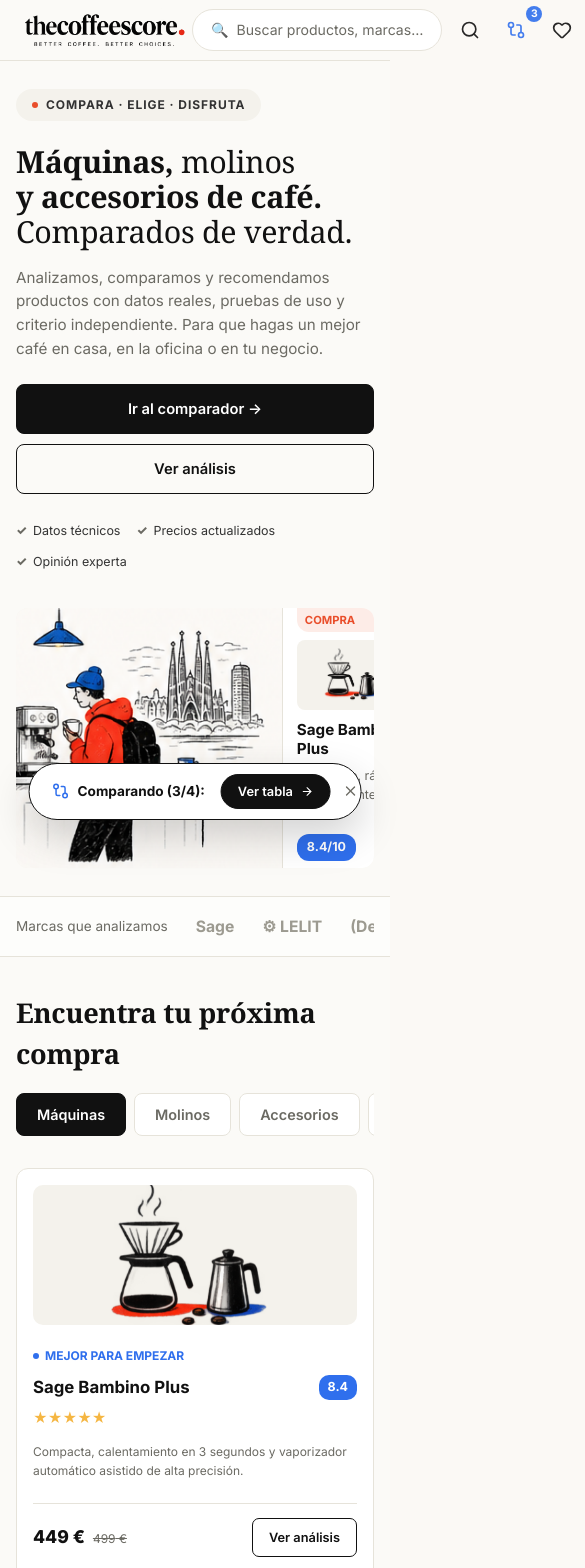
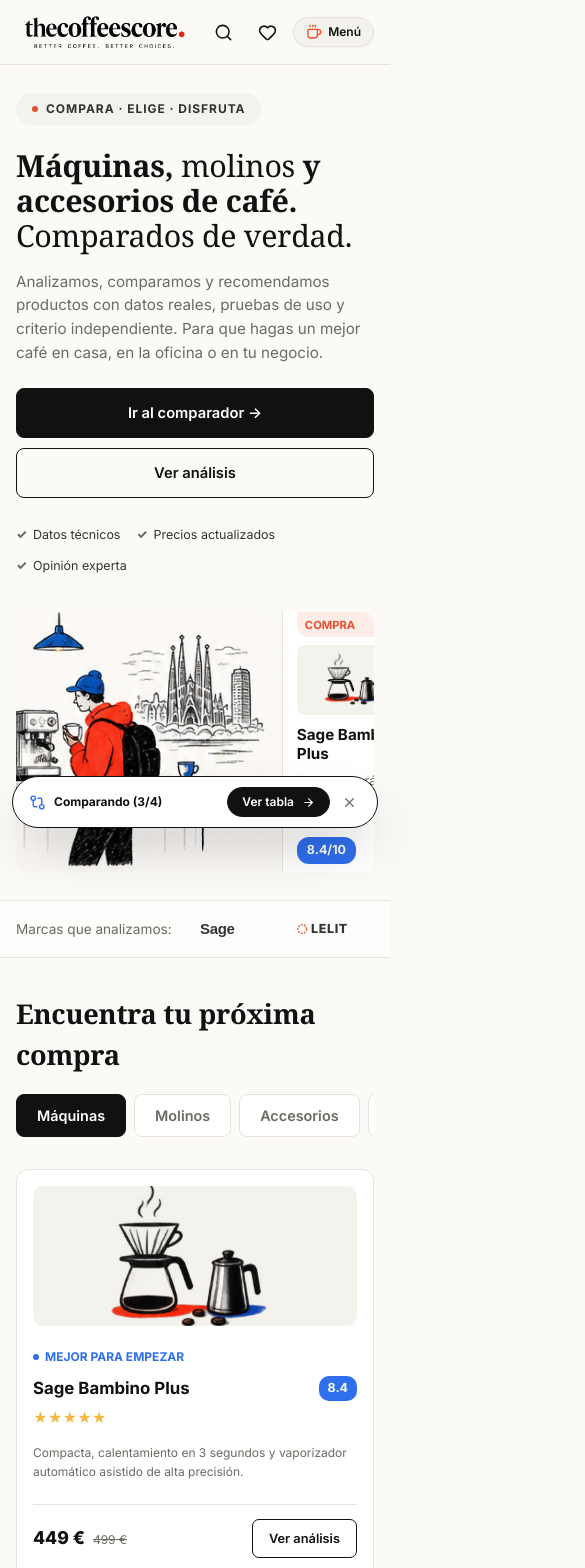
Before and after one commit to edgarion/thecoffeescore, a React (Vite) app: page / in a window 390 px wide. Shown: the top 1568 px of the page, 585 px wide, since content can reach past the window. Built offline with nearby package versions, Linux system fonts and the light colour scheme.

Commit message:
Overhaul mobile UX: bulletproof slide-in coffee menu with z-[9999], scroll locking, responsive logo scaling, and clean touch layouts

```diff
--- a/src/components/comparator/ComparisonDrawer.tsx
+++ b/src/components/comparator/ComparisonDrawer.tsx
@@ -14,93 +14,47 @@
 
   return (
     <div
-      style={{
-        position: 'fixed',
-        bottom: 24,
-        left: '50%',
-        transform: 'translateX(-50%)',
-        zIndex: 50,
-        background: '#ffffff',
-        border: '1.5px solid var(--ink)',
-        borderRadius: 40,
-        boxShadow: '0 16px 40px rgba(0,0,0,0.18)',
-        padding: '10px 22px',
-        display: 'flex',
-        alignItems: 'center',
-        gap: 16,
-        maxWidth: '92vw',
-      }}
-      className="animate-slideUp"
+      className="fixed bottom-4 sm:bottom-6 left-3 right-3 sm:left-1/2 sm:-translate-x-1/2 z-40 bg-white border border-[#111111] rounded-full shadow-2xl px-4 sm:px-5 py-2.5 flex items-center justify-between gap-3 sm:gap-4 max-w-lg mx-auto animate-slideUp"
     >
-      <div style={{ display: 'flex', alignItems: 'center', gap: 8, whiteSpace: 'nowrap' }}>
-        <GitCompare size={18} style={{ color: 'var(--blue)' }} />
-        <span style={{ fontWeight: 700, fontSize: '0.85rem' }}>
-          Comparando ({selectedProducts.length}/4):
+      <div className="flex items-center gap-2 shrink-0">
+        <GitCompare size={17} className="text-editorial-blue" />
+        <span className="font-bold text-xs sm:text-sm text-ink whitespace-nowrap">
+          Comparando ({selectedProducts.length}/4)
         </span>
       </div>
 
-      <div className="hidden sm:flex items-center gap-2 overflow-x-auto">
+      <div className="hidden md:flex items-center gap-1.5 overflow-x-auto">
         {selectedProducts.map(p => (
           <div
             key={p.id}
-            style={{
-              display: 'flex',
-              alignItems: 'center',
-              gap: 6,
-              background: 'var(--cream)',
-              borderRadius: 20,
-              padding: '4px 12px',
-              fontSize: '0.78rem',
-              fontWeight: 600,
-              border: '1px solid var(--line)',
-            }}
+            className="flex items-center gap-1 bg-[#f4f2ec] rounded-full px-2.5 py-1 text-xs font-semibold border border-[#e6e3da]"
           >
-            <span style={{ maxWidth: 110, whiteSpace: 'nowrap', overflow: 'hidden', textOverflow: 'ellipsis' }}>
-              {p.name}
-            </span>
+            <span className="max-w-[80px] truncate">{p.name}</span>
             <button
               onClick={() => removeProduct(p.id)}
-              style={{
-                border: 'none',
-                background: 'transparent',
-                cursor: 'pointer',
-                color: 'var(--muted)',
-                display: 'flex',
-                alignItems: 'center',
-              }}
+              className="text-[#6b6a63] hover:text-[#e94e2b] p-0.5"
               title="Quitar"
             >
-              <X size={13} />
+              <X size={11} />
             </button>
           </div>
         ))}
       </div>
 
-      <div style={{ display: 'flex', alignItems: 'center', gap: 8, marginLeft: 'auto', flexShrink: 0 }}>
+      <div className="flex items-center gap-2 shrink-0 ml-auto">
         <Link
           to="/comparador"
-          className="btn btn-solid"
-          style={{
-            padding: '7px 16px',
-            fontSize: '0.8rem',
-            borderRadius: 20,
-          }}
+          className="btn btn-solid !py-1.5 !px-3.5 !text-xs !rounded-full whitespace-nowrap"
         >
           <span>Ver tabla</span>
           <ArrowRight size={13} />
         </Link>
         <button
           onClick={clear}
-          style={{
-            border: 'none',
-            background: 'transparent',
-            cursor: 'pointer',
-            color: 'var(--muted)',
-            padding: 4,
-          }}
+          className="text-[#6b6a63] hover:text-ink p-1"
           title="Vaciar comparador"
         >
-          <X size={16} />
+          <X size={15} />
         </button>
       </div>
     </div>
--- a/src/components/layout/Header.tsx
+++ b/src/components/layout/Header.tsx
@@ -1,6 +1,6 @@
-import React, { useState } from 'react';
+import React, { useState, useEffect } from 'react';
 import { Link, useLocation } from 'react-router-dom';
-import { GitCompare, Heart, Coffee, X, Search, ChevronRight } from 'lucide-react';
+import { GitCompare, Heart, Coffee, X, Search, ChevronRight, SlidersHorizontal } from 'lucide-react';
 import { useFavorites } from '../../hooks/useFavorites';
 import { useComparator } from '../../hooks/useComparator';
 import { SearchModal } from './SearchModal';
@@ -13,6 +13,23 @@
   const [isSearchOpen, setIsSearchOpen] = useState(false);
   const [isFavOpen, setIsFavOpen] = useState(false);
   const [isMobileMenuOpen, setIsMobileMenuOpen] = useState(false);
+
+  // Close menu on route change
+  useEffect(() => {
+    setIsMobileMenuOpen(false);
+  }, [location.pathname]);
+
+  // Lock body scroll when mobile menu is active
+  useEffect(() => {
+    if (isMobileMenuOpen) {
+      document.body.style.overflow = 'hidden';
+    } else {
+      document.body.style.overflow = 'unset';
+    }
+    return () => {
+      document.body.style.overflow = 'unset';
+    };
+  }, [isMobileMenuOpen]);
 
   const navLinks = [
     { name: 'Comparador', path: '/comparador', badge: selectedIds.length > 0 ? selectedIds.length : null },
@@ -27,26 +44,33 @@
 
   return (
     <>
-      <header>
+      <header className="sticky top-0 z-40 bg-[#fbfaf7]/95 backdrop-blur-md border-b border-[#e6e3da] px-4 sm:px-8 lg:px-12 py-2.5 sm:py-3 transition-all">
+        <div className="w-full flex items-center justify-between gap-2 sm:gap-6">
           {/* Logo */}
-        <Link to="/" className="logo shrink-0">
-          <img src="/assets/logo-tagline.png" alt="thecoffeescore - Better coffee. Better choices." />
+          <Link to="/" className="logo flex-shrink-0 flex items-center">
+            <img
+              src="/assets/logo-tagline.png"
+              alt="thecoffeescore"
+              className="h-8 sm:h-12 md:h-14 lg:h-16 w-auto object-contain transition-all"
+            />
           </Link>
 
           {/* Desktop Navigation (visible on >= 1024px) */}
-        <nav className="hidden lg:flex items-center gap-5 xl:gap-8 text-[0.92rem]">
+          <nav className="hidden lg:flex items-center gap-5 xl:gap-7 text-[0.92rem]">
             {navLinks.map((link) => {
               const isActive = location.pathname === link.path;
               return (
                 <Link
                   key={link.path}
                   to={link.path}
-                className={isActive ? 'active font-bold text-ink' : ''}
+                  className={`transition-colors py-1 flex items-center gap-1 ${
+                    isActive ? 'font-bold text-ink' : 'text-[#333] hover:text-editorial-blue'
+                  }`}
                 >
                   <span>{link.name}</span>
                   {link.badge && (
                     <span style={{
-                    marginLeft: 4,
+                      marginLeft: 2,
                       background: 'var(--blue)',
                       color: '#fff',
                       fontSize: '0.65rem',
@@ -63,40 +87,41 @@
           </nav>
 
           {/* Right Header Controls */}
-        <div className="header-right">
+          <div className="flex items-center gap-2 sm:gap-3.5">
             {/* Search box desktop */}
             <div
-            className="search-box hidden md:flex"
+              className="hidden md:flex items-center gap-2 border border-[#e6e3da] bg-white rounded-full px-4 py-2 text-xs text-[#6b6a63] cursor-pointer hover:border-stone-400 transition-colors min-w-[200px]"
               onClick={() => setIsSearchOpen(true)}
             >
               <span>🔍</span>
-            <span className="truncate">Buscar productos, marcas…</span>
+              <span className="truncate">Buscar productos…</span>
             </div>
 
-          {/* Search button mobile & tablet */}
+            {/* Search button mobile */}
             <button
               onClick={() => setIsSearchOpen(true)}
-            className="icon-btn md:hidden"
+              className="w-9 h-9 md:hidden flex items-center justify-center rounded-full hover:bg-stone-200/50 text-ink transition-colors"
               title="Buscar"
+              aria-label="Buscar"
             >
-            <Search size={20} />
+              <Search size={19} />
             </button>
 
             {/* Comparador Icon next to Heart (ONLY ON DESKTOP - hidden on mobile/tablet) */}
             <Link
               to="/comparador"
-            className="icon-btn relative cursor-pointer hidden lg:flex items-center justify-center"
+              className="hidden lg:flex relative w-9 h-9 items-center justify-center rounded-full hover:bg-stone-200/50 text-ink transition-colors"
               title="Comparador de productos"
             >
-            <GitCompare size={20} className={selectedIds.length > 0 ? 'text-editorial-blue' : ''} />
+              <GitCompare size={19} className={selectedIds.length > 0 ? 'text-editorial-blue' : ''} />
               {selectedIds.length > 0 && (
                 <span style={{
                   position: 'absolute',
-                top: -6,
-                right: -8,
+                  top: -2,
+                  right: -2,
                   background: 'var(--blue)',
                   color: '#fff',
-                fontSize: '0.65rem',
+                  fontSize: '0.62rem',
                   fontWeight: 700,
                   width: 16,
                   height: 16,
@@ -112,19 +137,20 @@
 
             {/* Favoritos Icon */}
             <button
-            className="icon-btn relative cursor-pointer"
+              className="relative w-9 h-9 flex items-center justify-center rounded-full hover:bg-stone-200/50 text-ink transition-colors"
               onClick={() => setIsFavOpen(true)}
               title="Favoritos"
+              aria-label="Favoritos"
             >
-            <Heart size={20} className={favCount > 0 ? 'fill-accent text-accent' : ''} />
+              <Heart size={19} className={favCount > 0 ? 'fill-[#e94e2b] text-[#e94e2b]' : ''} />
               {favCount > 0 && (
                 <span style={{
                   position: 'absolute',
-                top: -6,
-                right: -8,
+                  top: -2,
+                  right: -2,
                   background: 'var(--accent)',
                   color: '#fff',
-                fontSize: '0.65rem',
+                  fontSize: '0.62rem',
                   fontWeight: 700,
                   width: 16,
                   height: 16,
@@ -138,67 +164,68 @@
               )}
             </button>
 
-          {/* Mobile & Tablet Burger Menu (visible on < lg / <1024px) */}
+            {/* Mobile & Tablet Burger Menu Button (visible on < lg) */}
             <button
-            className="lg:hidden cursor-pointer flex items-center justify-center rounded-full transition-all touch-manipulation"
+              className="lg:hidden flex items-center gap-1.5 bg-[#f4f2ec] active:scale-95 border border-[#e6e3da] px-3 py-1.5 rounded-full text-xs font-bold text-ink shadow-sm hover:bg-stone-200/70 transition-all touch-manipulation"
               onClick={() => setIsMobileMenuOpen(!isMobileMenuOpen)}
               aria-label="Abrir menú de café"
               title="Menú de navegación"
             >
-            {isMobileMenuOpen ? (
-              <div className="flex items-center gap-1.5 bg-ink text-white px-3 py-1.5 rounded-full text-xs font-bold shadow-sm">
-                <X size={16} />
-                <span>Cerrar</span>
+              <Coffee size={16} className="text-[#e94e2b] shrink-0" />
+              <span className="font-semibold text-xs">Menú</span>
+            </button>
           </div>
-            ) : (
-              <div className="flex items-center gap-1.5 bg-cream border border-[#e6e3da] px-3 py-1.5 rounded-full text-xs font-bold text-ink shadow-sm hover:bg-stone-200/60 transition-colors">
-                <Coffee size={17} className="text-accent shrink-0" />
-                <span>Menú</span>
-              </div>
-            )}
-          </button>
         </div>
       </header>
 
-      {/* Mobile & Tablet Drawer Navigation (Slide-in) */}
+      {/* Mobile Drawer (Slide-in from Right with safe backdrop) */}
       {isMobileMenuOpen && (
-        <div className="fixed inset-0 z-50 lg:hidden">
+        <div className="fixed inset-0 z-[9999] lg:hidden flex justify-end">
           {/* Backdrop */}
           <div
-            className="fixed inset-0 bg-black/40 backdrop-blur-sm transition-opacity"
+            className="fixed inset-0 bg-black/50 backdrop-blur-sm transition-opacity animate-fadeIn"
             onClick={() => setIsMobileMenuOpen(false)}
           />
 
-          {/* Drawer Panel */}
-          <div className="fixed inset-y-0 right-0 max-w-xs w-full bg-[#fbfaf7] border-l border-[#e6e3da] shadow-2xl p-6 flex flex-col z-10 animate-slideUp">
+          {/* Drawer Content */}
+          <div className="relative w-full max-w-[310px] sm:max-w-sm h-full bg-[#fbfaf7] border-l border-[#e6e3da] shadow-2xl flex flex-col z-10 animate-slideUp">
             {/* Drawer Header */}
-            <div className="flex items-center justify-between pb-4 border-b border-[#e6e3da] mb-4">
+            <div className="flex items-center justify-between px-5 py-4 border-b border-[#e6e3da] bg-white">
               <div className="flex items-center gap-2">
-                <Coffee size={22} className="text-accent" />
-                <span className="font-bold text-sm tracking-tight">Menú thecoffeescore</span>
+                <div className="w-8 h-8 rounded-full bg-[#f4f2ec] flex items-center justify-center text-[#e94e2b]">
+                  <Coffee size={18} />
                 </div>
+                <div className="flex flex-col">
+                  <span className="font-bold text-sm text-ink leading-tight">thecoffeescore</span>
+                  <span className="text-[10px] text-[#6b6a63]">Navegación</span>
+                </div>
+              </div>
+
               <button
                 onClick={() => setIsMobileMenuOpen(false)}
-                className="w-8 h-8 rounded-full bg-cream flex items-center justify-center text-ink hover:bg-stone-200"
+                className="w-8 h-8 rounded-full bg-[#f4f2ec] flex items-center justify-center text-ink hover:bg-stone-200 transition-colors"
+                aria-label="Cerrar menú"
               >
                 <X size={16} />
               </button>
             </div>
 
             {/* Quick Search inside Drawer */}
+            <div className="p-4 pb-2">
               <div
                 onClick={() => {
                   setIsMobileMenuOpen(false);
                   setIsSearchOpen(true);
                 }}
-              className="flex items-center gap-2 bg-white border border-[#e6e3da] rounded-xl px-3.5 py-2.5 text-xs text-muted mb-4 cursor-pointer"
+                className="flex items-center gap-2.5 bg-white border border-[#e6e3da] rounded-xl px-3.5 py-2.5 text-xs text-[#6b6a63] cursor-pointer hover:border-stone-400 shadow-sm"
               >
                 <span>🔍</span>
-              <span>Buscar máquinas, marcas…</span>
+                <span>Buscar cafeteras, molinos…</span>
+              </div>
             </div>
 
-            {/* Nav Links List */}
-            <div className="flex-1 overflow-y-auto space-y-1 py-1">
+            {/* Navigation Links */}
+            <div className="flex-1 overflow-y-auto px-4 py-2 space-y-1.5">
               {navLinks.map((link) => {
                 const isActive = location.pathname === link.path;
                 return (
@@ -206,10 +233,10 @@
                     key={link.path}
                     to={link.path}
                     onClick={() => setIsMobileMenuOpen(false)}
-                    className={`flex items-center justify-between px-3.5 py-3 rounded-xl text-sm font-semibold transition-colors ${
+                    className={`flex items-center justify-between px-3.5 py-3 rounded-xl text-sm font-semibold transition-all ${
                       isActive
                         ? 'bg-ink text-white shadow-sm font-bold'
-                        : 'text-ink hover:bg-cream'
+                        : 'text-ink bg-white/70 hover:bg-white border border-transparent hover:border-[#e6e3da]'
                     }`}
                   >
                     <span>{link.name}</span>
@@ -233,14 +260,15 @@
               })}
             </div>
 
-            {/* Drawer Footer CTA */}
-            <div className="pt-4 border-t border-[#e6e3da] space-y-2">
+            {/* Drawer Bottom CTA */}
+            <div className="p-4 border-t border-[#e6e3da] bg-white space-y-2">
               <Link
                 to="/comparador"
                 onClick={() => setIsMobileMenuOpen(false)}
-                className="btn btn-solid w-full justify-center !py-3 !text-xs"
+                className="btn btn-solid w-full justify-center !py-3 !text-xs !rounded-xl"
               >
-                <span>Abrir comparador</span>
+                <SlidersHorizontal size={14} />
+                <span>Abrir comparador técnico</span>
                 {selectedIds.length > 0 && ` (${selectedIds.length})`}
               </Link>
             </div>
@@ -248,7 +276,7 @@
         </div>
       )}
 
-      {/* Global Modals */}
+      {/* Modals */}
       <SearchModal isOpen={isSearchOpen} onClose={() => setIsSearchOpen(false)} />
       <FavoritesDrawer isOpen={isFavOpen} onClose={() => setIsFavOpen(false)} />
     </>
--- a/src/pages/HomePage.tsx
+++ b/src/pages/HomePage.tsx
@@ -2,6 +2,7 @@
 import { Link } from 'react-router-dom';
 import { PRODUCTS } from '../data/catalog';
 import { ProductCard } from '../components/product/ProductCard';
+import { TrustBar } from '../components/layout/TrustBar';
 import { showToast } from '../hooks/useToast';
 
 export const HomePage: React.FC = () => {
@@ -22,15 +23,18 @@
 
   return (
     <div>
-      {/* HERO */}
+      {/* HERO SECTION */}
       <section className="hero-section">
         <div className="hero-grid">
           <div>
-            <div className="eyebrow"><span className="eyebrow-dot"></span>COMPARA · ELIGE · DISFRUTA</div>
+            <div className="eyebrow">
+              <span className="eyebrow-dot"></span>
+              <span>COMPARA · ELIGE · DISFRUTA</span>
+            </div>
             <h1 className="hero-title">
-              Máquinas, <span className="thin">molinos</span><br />
-              y accesorios de café.<br />
-              <span className="thin">Comparados de verdad.</span>
+              Máquinas, <span className="thin">molinos</span><br className="hidden sm:inline" />
+              {' '}y accesorios de café.<br className="hidden sm:inline" />
+              {' '}<span className="thin">Comparados de verdad.</span>
             </h1>
             <p className="hero-sub">
               Analizamos, comparamos y recomendamos productos con datos reales, pruebas de uso y criterio independiente. Para que hagas un mejor café en casa, en la oficina o en tu negocio.
@@ -45,6 +49,7 @@
               <span><span className="check">✓</span> Opinión experta</span>
             </div>
           </div>
+
           <div className="hero-illustration">
             <img src="/assets/hero.png" alt="Chico tomando café con la Sagrada Familia de fondo" />
             <div className="featured-card">
@@ -52,7 +57,7 @@
               <div className="badge-best">● MEJOR COMPRA</div>
               <div className="featured-photo"><img src="/assets/pourover.png" alt="Cafetera" /></div>
               <div className="featured-name">Sage Bambino Plus</div>
-              <div style={{ fontSize: '0.78rem', color: 'var(--muted)', marginBottom: 10 }}>Compacta, rápida y sorprendentemente capaz.</div>
+              <div style={{ fontSize: '0.78rem', color: 'var(--muted)', marginBottom: 8 }}>Compacta, rápida y sorprendentemente capaz.</div>
               <span className="score-pill">8.4/10</span>
               <div className="featured-price">449 €</div>
               <Link className="btn-mini" to="/producto/sage-bambino-plus">Ver análisis →</Link>
@@ -61,50 +66,41 @@
         </div>
       </section>
 
-      {/* BRANDS */}
-      <div className="brands">
-        <div className="brands-inner">
-          <span className="brands-label">Marcas que analizamos</span>
-          <span className="brand-logo">Sage</span>
-          <span className="brand-logo">⚙ LELIT</span>
-          <span className="brand-logo">(DeLonghi)</span>
-          <span className="brand-logo">Breville</span>
-          <span className="brand-logo">MAZZER</span>
-          <span className="brand-logo">eureka</span>
-          <span className="brand-logo">FELLOW</span>
-          <span className="brand-logo">≡COMANDANTE≡</span>
-          <span className="brand-logo">AEROPRESS</span>
-        </div>
-      </div>
+      {/* BRAND LOGOS */}
+      <TrustBar />
 
       {/* SECTION DISCOVERY */}
       <section className="section">
         <h2 className="section-title">Encuentra tu próxima compra</h2>
         <div className="tabs">
-          <div
+          <button
+            type="button"
             onClick={() => setActiveTab('maquinas')}
             className={`tab ${activeTab === 'maquinas' ? 'active' : ''}`}
           >
             Máquinas
-          </div>
-          <div
+          </button>
+          <button
+            type="button"
             onClick={() => setActiveTab('molinos')}
             className={`tab ${activeTab === 'molinos' ? 'active' : ''}`}
           >
             Molinos
-          </div>
-          <div
+          </button>
+          <button
+            type="button"
             onClick={() => setActiveTab('accesorios')}
             className={`tab ${activeTab === 'accesorios' ? 'active' : ''}`}
           >
             Accesorios
-          </div>
-          <div
+          </button>
+          <button
+            type="button"
             onClick={() => setActiveTab('cafe')}
             className={`tab ${activeTab === 'cafe' ? 'active' : ''}`}
           >
             Café
-          </div>
+          </button>
         </div>
         <div className="product-grid">
           {tabProducts.map(product => (
@@ -118,8 +114,8 @@
         <div className="three-col">
           <div className="compare-box">
             <div>
-              <h3 style={{ fontSize: '1.4rem' }}>Compara hasta<br />4 productos</h3>
-              <p style={{ color: 'var(--muted)', fontSize: '0.88rem', marginTop: 10 }}>Ve las diferencias clave lado a lado.</p>
+              <h3 style={{ fontSize: '1.4rem' }}>Compara hasta<br className="hidden sm:inline" /> 4 productos</h3>
+              <p style={{ color: 'var(--muted)', fontSize: '0.88rem', marginTop: 8 }}>Ve las diferencias clave lado a lado.</p>
               <ul className="compare-features">
                 <li>Especificaciones técnicas</li>
                 <li>Puntuaciones por categoría</li>
@@ -129,9 +125,10 @@
             </div>
             <div className="compare-illust"><img src="/assets/tamping.png" alt="Comparador de molinos" /></div>
           </div>
+
           <div className="offer-box">
             <div className="offer-title">Ofertas destacadas</div>
-            <p style={{ color: 'var(--muted)', fontSize: '0.82rem', marginBottom: 16 }}>Las mejores oportunidades en máquinas y accesorios.</p>
+            <p style={{ color: 'var(--muted)', fontSize: '0.82rem', marginBottom: 14 }}>Las mejores oportunidades en máquinas y accesorios.</p>
             <div className="offer-card">
               <span className="discount-badge">-18%</span>
               <div className="offer-photo"><img src="/assets/bag.png" alt="Eureka Mignon Specialita" /></div>
@@ -156,7 +153,7 @@
             <Link className="link-arrow" to="/producto/sage-bambino-plus">Leer análisis →</Link>
           </div>
           <div className="content-card">
-            <h3 className="content-heading" style={{ fontSize: '1.1rem' }}>Índice global del café</h3>
+            <h3 className="content-heading" style={{ fontSize: '1.15rem' }}>Índice global del café</h3>
             <p className="content-sub" style={{ marginBottom: 8 }}>Precio medio por origen (USD/kg)</p>
             <div className="mini-chart"></div>
             <div className="index-row"><span>Panamá Geisha</span><span>102.50 <span className="index-change">+2.1%</span></span></div>
@@ -166,7 +163,7 @@
             <Link className="link-arrow" to="/cafe" style={{ display: 'block', marginTop: 12 }}>Ver índice completo →</Link>
           </div>
           <div className="content-card">
-            <h3 className="content-heading" style={{ fontSize: '1.1rem' }}>Barcelona Roasters Index</h3>
+            <h3 className="content-heading" style={{ fontSize: '1.15rem' }}>Barcelona Roasters Index</h3>
             <div className="roast-row"><span>Nomad Coffee</span><span className="roast-price">28,00 €/kg</span></div>
             <div className="roast-row"><span>Right Side Coffee</span><span className="roast-price">27,00 €/kg</span></div>
             <div className="roast-row"><span>Satan's Coffee Corner</span><span className="roast-price">26,50 €/kg</span></div>
@@ -194,7 +191,7 @@
             </form>
           </div>
           <div className="fb">
-            <h3 className="fb-title" style={{ marginBottom: 16 }}>Últimas guías</h3>
+            <h3 className="fb-title" style={{ marginBottom: 14 }}>Últimas guías</h3>
             <div className="guide-list">
               <div className="guide-card">
                 <div className="guide-photo"><img src="/assets/cherries.png" alt="Guía molino" /></div>
```
Lines whose indentation alone changed are shown as unchanged.
